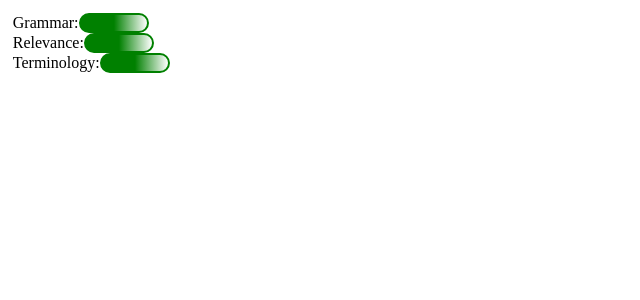
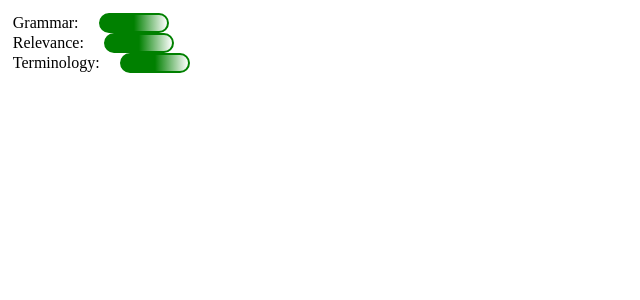
Before and after one commit to Unagimaki/test-bot-react, a React (Create React App) app: page / in a window 1280 px wide. Shown: the top 300 px of the page, without its empty margins (0-640 px from the left). Built offline with nearby package versions, Linux system fonts and the light colour scheme.

Commit message:
fix style

```diff
--- a/src/App.css
+++ b/src/App.css
@@ -27,7 +27,7 @@ button {
   width: 70px;
   height: 20px;
   border: 2px solid green;
-  padding-left: 10px;
+  margin-left: 20px;
   border-radius: 10px;
   background: linear-gradient(to right, transparent 50%, transparent 50%);
   background-size: 0% 100%;
--- a/src/App.js
+++ b/src/App.js
@@ -28,7 +28,7 @@ function App() {
   return (
     <div className="App">
       <ul className='ul'>
-        <li>Grammar:  <br/> <div className='line'></div> </li>
+        <li>Grammar:  <div className='line'></div> </li>
         <li>Relevance: <div className='line'></div></li>
         <li>Terminology: <div className='line'></div></li>
       </ul>
```
